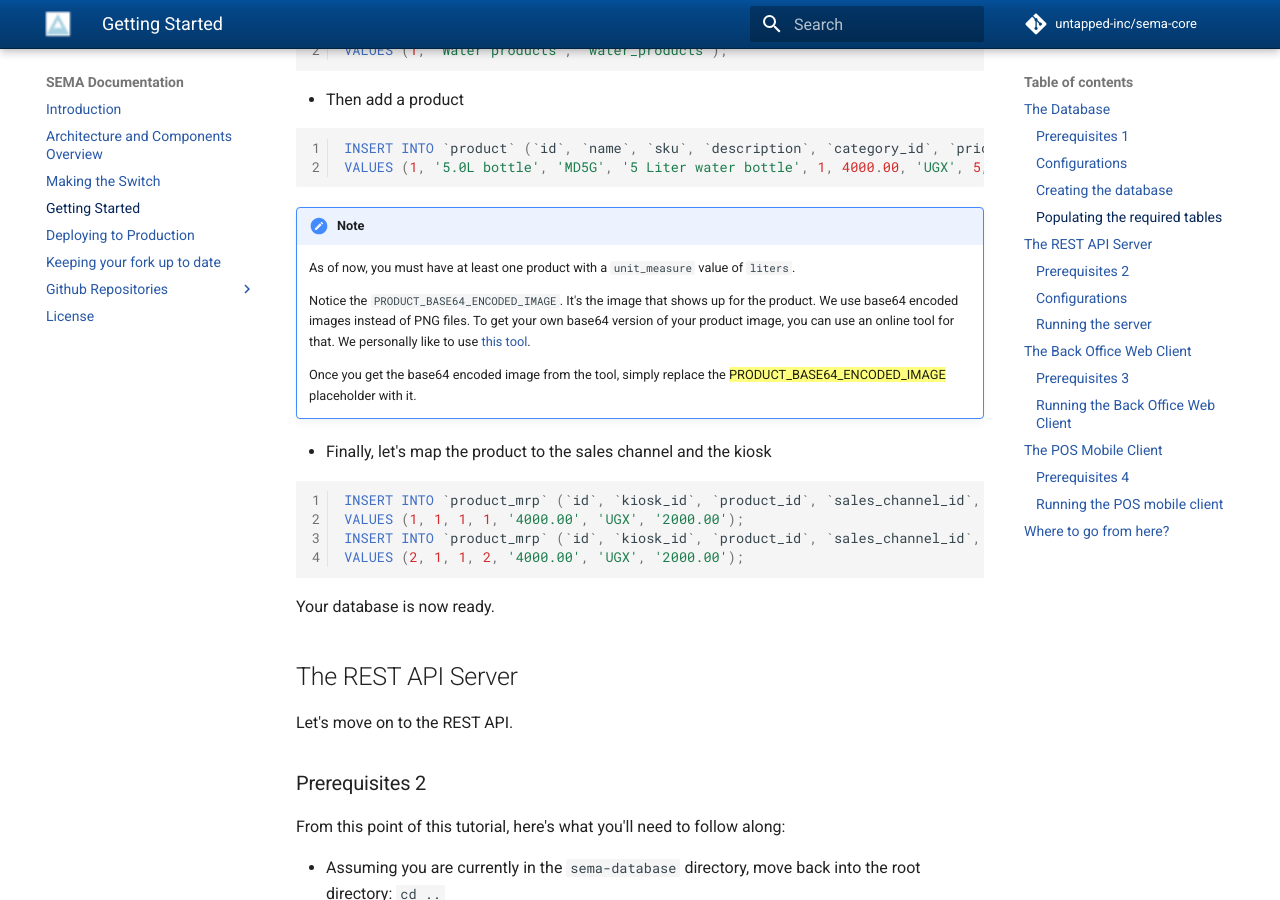
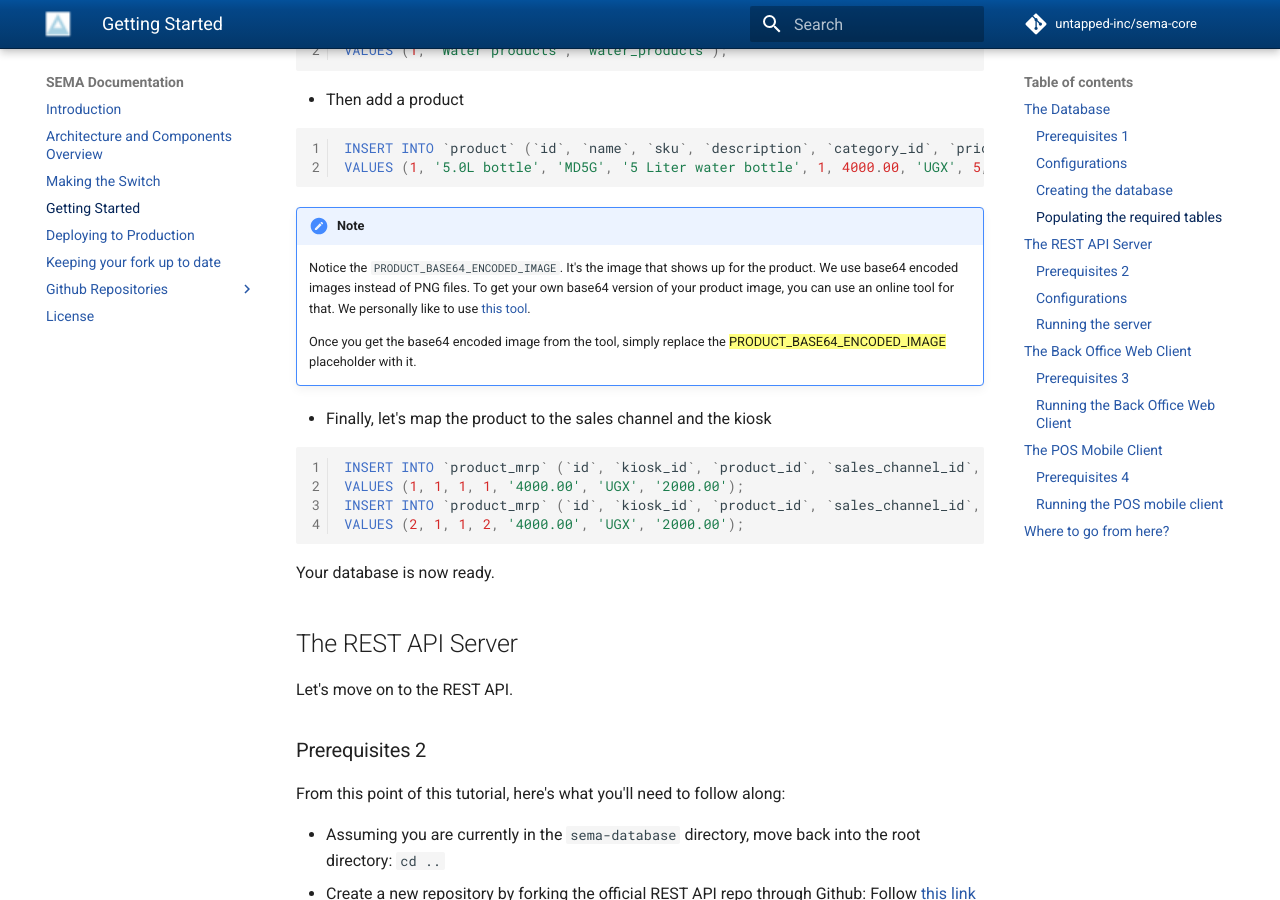
Before and after one commit to untapped-inc/sema-docs, an MkDocs documentation site: the page built from docs/getting-started.md, in a window 1280 px wide and 900 px high, scrolled down 3529 px. Built offline with MkDocs 1.6.1 and Material for MkDocs 9.7.7, drawn with Linux system fonts in a browser that asks for light colours; comment, search, counter and statistics services are not loaded.

Commit message:
[Close #xkybz] Liter product is not required

````diff
--- a/docs/getting-started.md
+++ b/docs/getting-started.md
@@ -130,8 +130,6 @@ INSERT INTO `product` (`id`, `name`, `sku`, `description`, `category_id`, `price
 VALUES (1, '5.0L bottle', 'MD5G', '5 Liter water bottle', 1, 4000.00, 'UGX', 5, 'liters', 2000.00, 'PRODUCT_BASE64_ENCODED_IMAGE');
 ```
 !!! note
-    As of now, you must have at least one product with a `unit_measure` value of `liters`.
-
     Notice the `PRODUCT_BASE64_ENCODED_IMAGE`. It's the image that shows up for the product. We use base64 encoded images instead of PNG files. To get your own base64 version of your product image, you can use an online tool for that. We personally like to use [this tool](https://www.base64-image.de/).
 
     Once you get the base64 encoded image from the tool, simply replace the ==PRODUCT_BASE64_ENCODED_IMAGE== placeholder with it.
````
